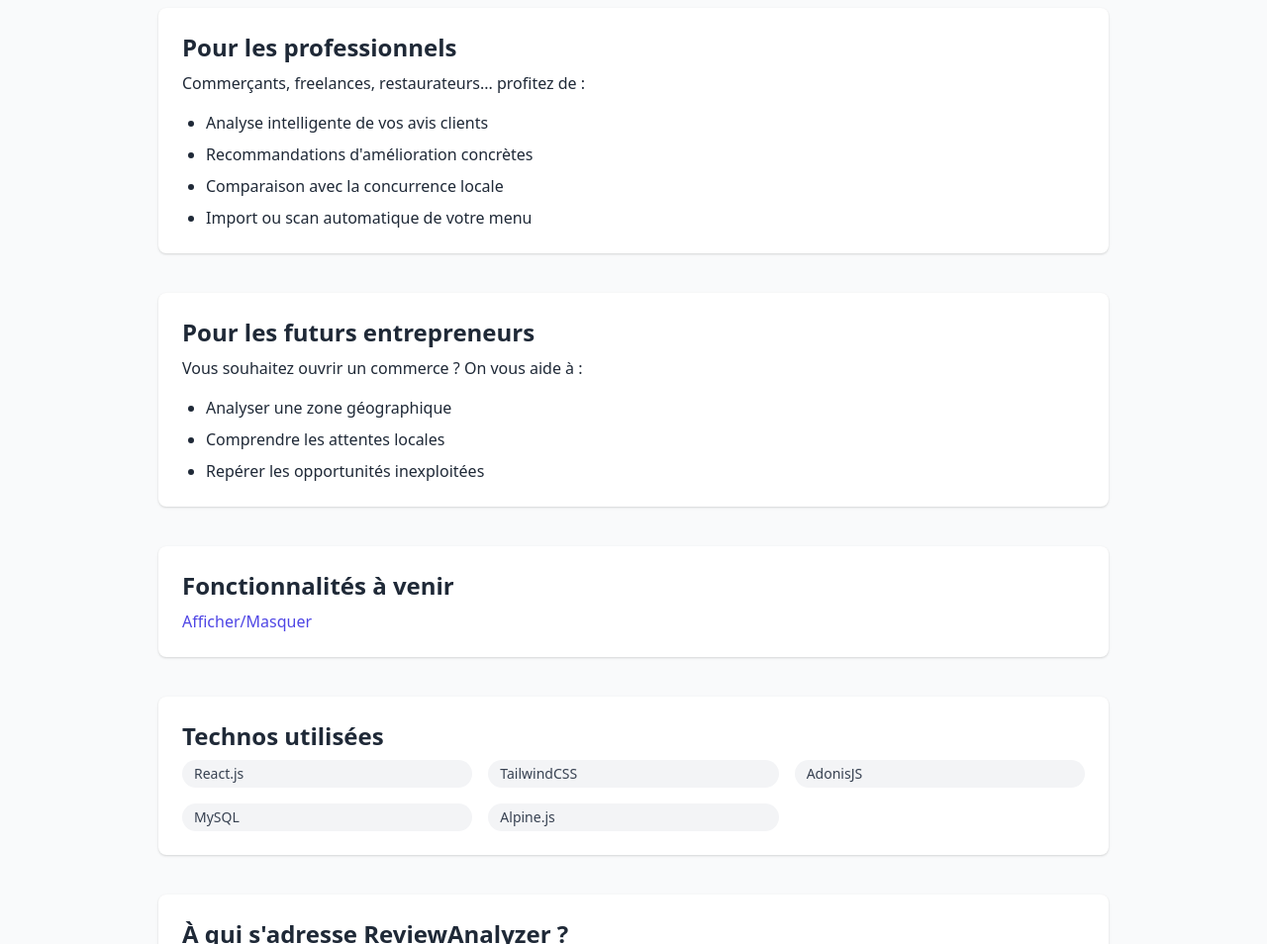
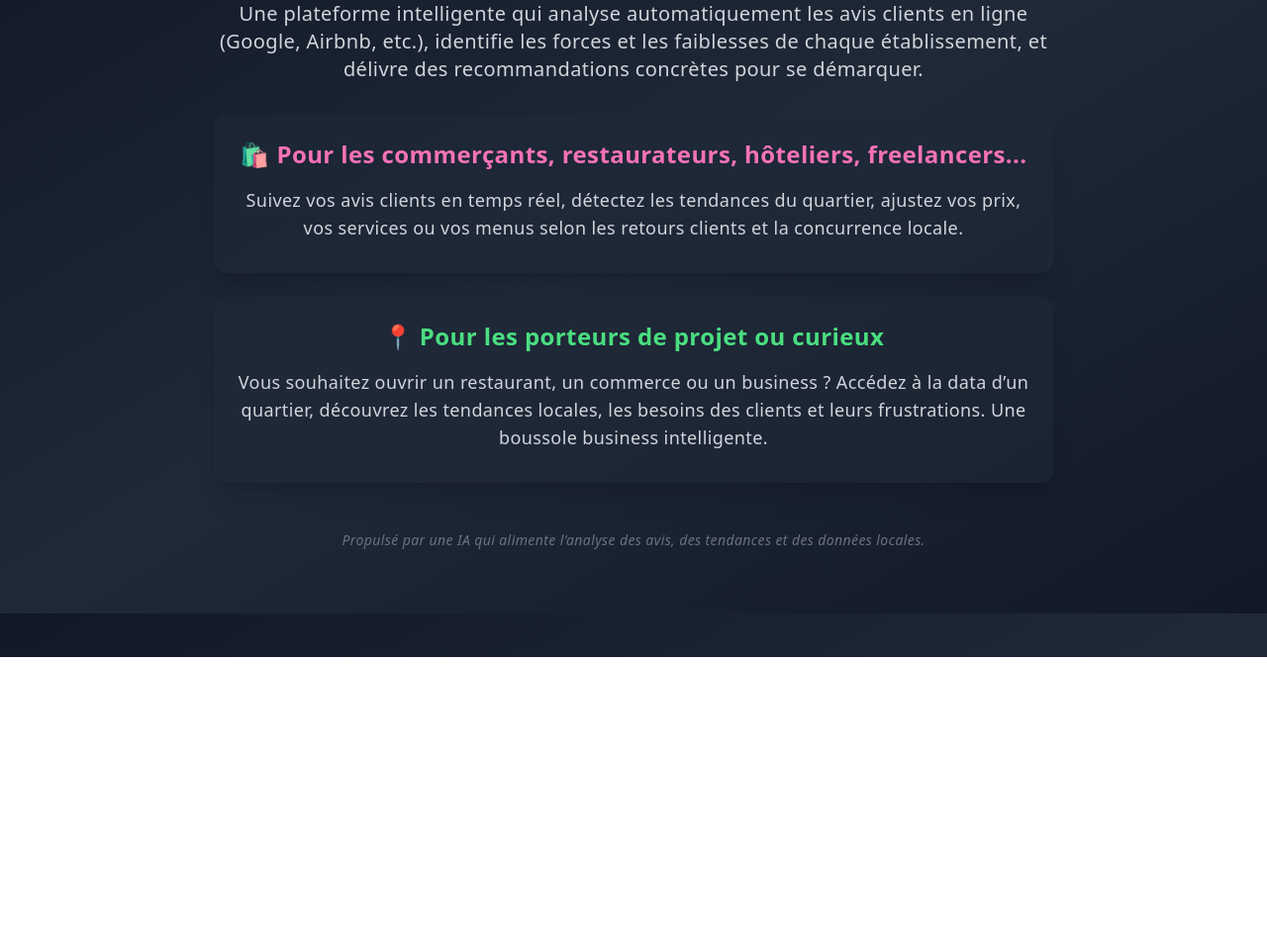
Before and after one commit to aymane28/ReviewAnalyzer-, a plain HTML site: page ReviewAnalyzer.html in a window 1280 px wide. Shown: the part 136-1090 px from the top of the page at 99% size. After the commit the page ends 800 px from the top, so only its background shows below. Drawn offline with nearby package versions, Linux system fonts and the light colour scheme.

Commit message:
Update ReviewAnalyzer.html

```diff
--- a/ReviewAnalyzer.html
+++ b/ReviewAnalyzer.html
@@ -3,84 +3,50 @@
 <head>
   <meta charset="UTF-8" />
   <meta name="viewport" content="width=device-width, initial-scale=1.0"/>
-  <title>ReviewAnalyzer</title>
-  <link href="https://cdn.jsdelivr.net/npm/tailwindcss@2.2.19/dist/tailwind.min.css" rel="stylesheet">
-  <script src="https://cdn.jsdelivr.net/npm/alpinejs@3.x.x/dist/cdn.min.js" defer></script>
+  <title>ReviewAnalyzer – Donne du sens aux avis</title>
+  <script src="https://cdn.tailwindcss.com"></script>
+  <script src="https://kit.fontawesome.com/a076d05399.js" crossorigin="anonymous"></script>
 </head>
-<body class="bg-gray-50 text-gray-800">
-  <header class="bg-white shadow">
-    <div class="max-w-7xl mx-auto py-6 px-4 sm:px-6 lg:px-8">
-      <h1 class="text-3xl font-bold text-gray-900">ReviewAnalyzer</h1>
-      <p class="text-sm text-gray-600">Optimise ton activité avec l'intelligence artificielle</p>
+<body class="bg-gradient-to-br from-gray-900 via-gray-800 to-gray-900 text-white font-sans leading-relaxed tracking-wide">
+
+  <div class="max-w-4xl mx-auto px-6 py-16 text-center">
+    <h1 class="text-4xl sm:text-5xl font-extrabold text-transparent bg-clip-text bg-gradient-to-r from-yellow-400 via-pink-500 to-purple-600 mb-6">
+      <i class="fas fa-chart-line animate-pulse mr-2"></i>ReviewAnalyzer
+    </h1>
+
+    <p class="text-lg sm:text-xl text-gray-300 mb-8">
+      Une plateforme intelligente qui analyse automatiquement les avis clients en ligne
+      (Google, Airbnb, etc.), identifie les forces et les faiblesses de chaque établissement,
+      et délivre des recommandations concrètes pour se démarquer.
+    </p>
+
+    <div class="bg-gray-800/60 rounded-xl p-6 shadow-xl hover:shadow-2xl transition-shadow duration-300">
+      <h2 class="text-2xl font-semibold text-pink-400 mb-4">
+        🛍️ Pour les commerçants, restaurateurs, hôteliers, freelancers...
+      </h2>
+      <p class="text-gray-300 text-base sm:text-lg mb-2">
+        Suivez vos avis clients en temps réel, détectez les tendances du quartier,
+        ajustez vos prix, vos services ou vos menus selon les retours clients et la concurrence locale.
+      </p>
     </div>
-  </header>
 
-  <main class="py-10">
-    <div class="max-w-5xl mx-auto px-4 sm:px-6 lg:px-8 space-y-10">
+    <div class="bg-gray-800/60 rounded-xl p-6 mt-6 shadow-xl hover:shadow-2xl transition-shadow duration-300">
+      <h2 class="text-2xl font-semibold text-green-400 mb-4">
+        📍 Pour les porteurs de projet ou curieux
+      </h2>
+      <p class="text-gray-300 text-base sm:text-lg mb-2">
+        Vous souhaitez ouvrir un restaurant, un commerce ou un business ?
+        Accédez à la data d’un quartier, découvrez les tendances locales, les besoins
+        des clients et leurs frustrations. Une boussole business intelligente.
+      </p>
+    </div>
 
-      <section class="bg-white shadow rounded-lg p-6">
-        <h2 class="text-2xl font-semibold mb-2">Pour les professionnels</h2>
-        <p class="mb-4">Commerçants, freelances, restaurateurs... profitez de :</p>
-        <ul class="list-disc pl-6 space-y-2">
-          <li>Analyse intelligente de vos avis clients</li>
-          <li>Recommandations d'amélioration concrètes</li>
-          <li>Comparaison avec la concurrence locale</li>
-          <li>Import ou scan automatique de votre menu</li>
-        </ul>
-      </section>
+    <div class="mt-12 text-center">
+      <p class="text-sm text-gray-500 italic">
+        Propulsé par une IA qui alimente l’analyse des avis, des tendances et des données locales.
+      </p>
+    </div>
+  </div>
 
-      <section class="bg-white shadow rounded-lg p-6">
-        <h2 class="text-2xl font-semibold mb-2">Pour les futurs entrepreneurs</h2>
-        <p class="mb-4">Vous souhaitez ouvrir un commerce ? On vous aide à :</p>
-        <ul class="list-disc pl-6 space-y-2">
-          <li>Analyser une zone géographique</li>
-          <li>Comprendre les attentes locales</li>
-          <li>Repérer les opportunités inexploitées</li>
-        </ul>
-      </section>
-
-      <section class="bg-white shadow rounded-lg p-6" x-data="{ open: false }">
-        <h2 class="text-2xl font-semibold mb-2">Fonctionnalités à venir</h2>
-        <button @click="open = !open" class="text-indigo-600 hover:underline">Afficher/Masquer</button>
-        <ul x-show="open" x-transition class="list-disc pl-6 space-y-2 mt-4">
-          <li>Connexion API (Google, Airbnb...)</li>
-          <li>Carte interactive avec géolocalisation</li>
-          <li>Tableau de bord IA et recommandations en temps réel</li>
-          <li>Analyse automatique d’images (menus, flyers...)</li>
-        </ul>
-      </section>
-
-      <section class="bg-white shadow rounded-lg p-6">
-        <h2 class="text-2xl font-semibold mb-2">Technos utilisées</h2>
-        <div class="grid grid-cols-2 sm:grid-cols-3 gap-4">
-          <span class="bg-gray-100 px-3 py-1 rounded-full text-sm text-gray-700">React.js</span>
-          <span class="bg-gray-100 px-3 py-1 rounded-full text-sm text-gray-700">TailwindCSS</span>
-          <span class="bg-gray-100 px-3 py-1 rounded-full text-sm text-gray-700">AdonisJS</span>
-          <span class="bg-gray-100 px-3 py-1 rounded-full text-sm text-gray-700">MySQL</span>
-          <span class="bg-gray-100 px-3 py-1 rounded-full text-sm text-gray-700">Alpine.js</span>
-        </div>
-      </section>
-
-      <section class="bg-white shadow rounded-lg p-6">
-        <h2 class="text-2xl font-semibold mb-2">À qui s'adresse ReviewAnalyzer ?</h2>
-        <ul class="list-disc pl-6 space-y-2">
-          <li>Commerçants (restaurants, boutiques...)</li>
-          <li>Freelances et indépendants</li>
-          <li>Agences et professionnels locaux</li>
-          <li>Porteurs de projet ou particuliers curieux</li>
-        </ul>
-      </section>
-
-      <section class="bg-white shadow rounded-lg p-6 text-center">
-        <h2 class="text-2xl font-bold text-green-600 mb-4">Tout est alimenté par une intelligence artificielle !</h2>
-        <p class="text-gray-700">De l’analyse des avis à la recommandation stratégique, ReviewAnalyzer vous accompagne grâce à la puissance des données.</p>
-      </section>
-
-    </div>
-  </main>
-
-  <footer class="bg-gray-200 py-6 text-center text-sm text-gray-600">
-    &copy; 2025 ReviewAnalyzer – Tous droits réservés
-  </footer>
 </body>
 </html>
```
